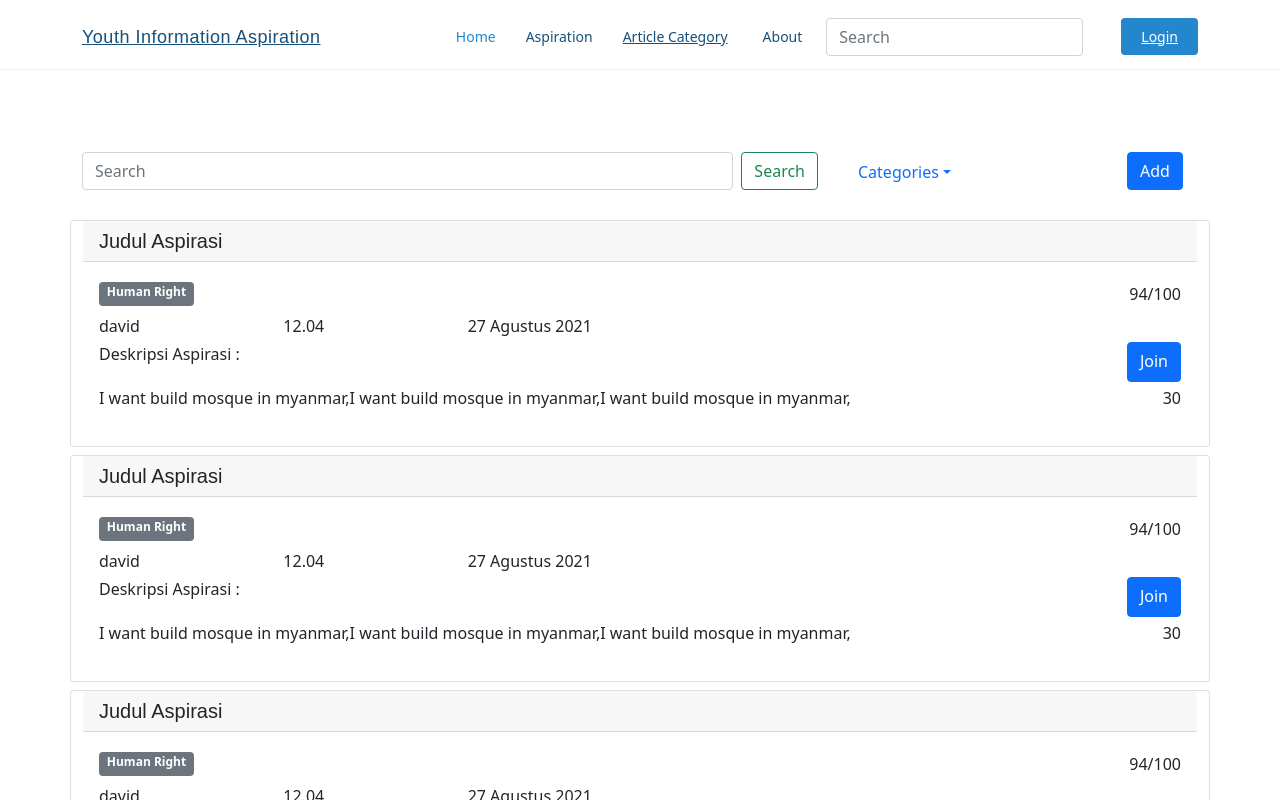
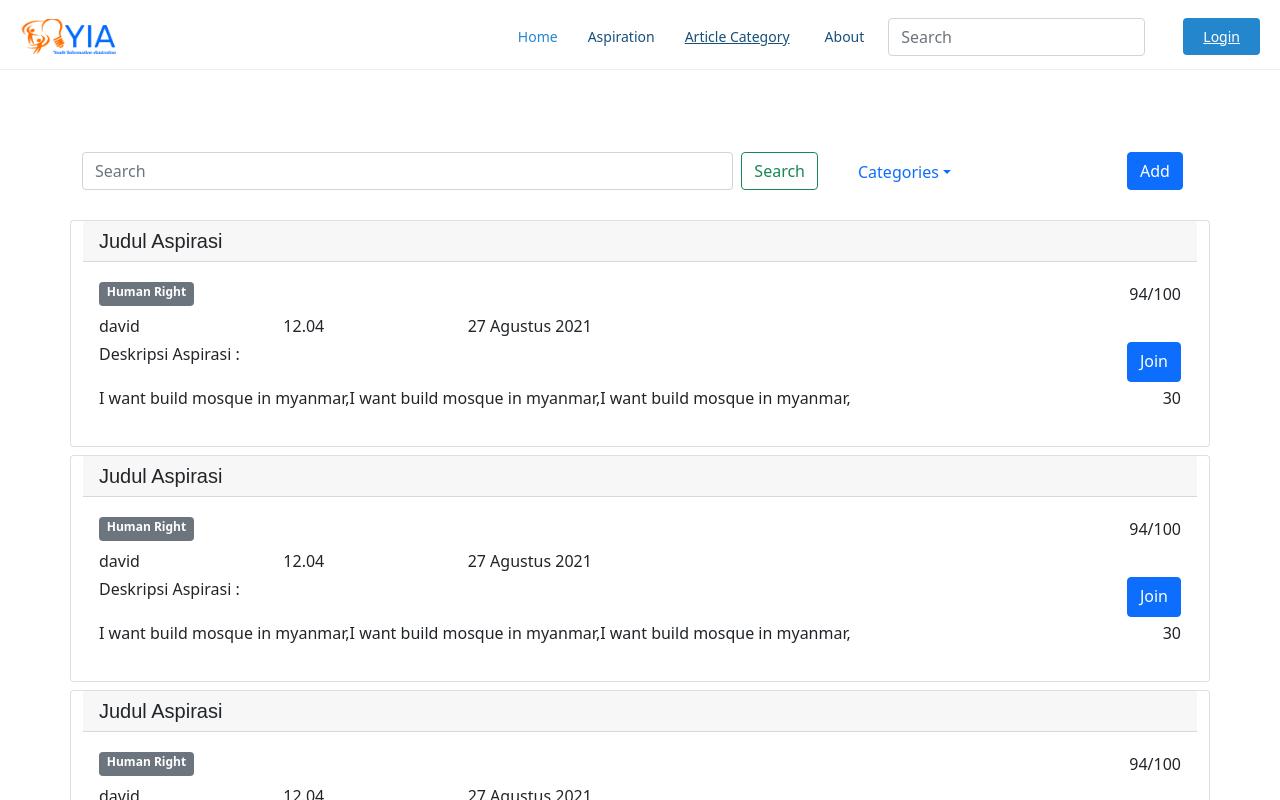
Before and after one commit to immanuel3333/Youth-Information-Aspiration-Front-End, a React (Create React App) app: page /aspiration in a window 1280 px wide. Shown: the top 800 px of the page. Built offline with nearby package versions, Linux system fonts and the light colour scheme; some icons are missing.

Commit message:
updatean

```diff
--- a/src/actions/news-action.js
+++ b/src/actions/news-action.js
@@ -5,7 +5,7 @@ export const getNews = () => async (dispatch) => {
   try {
 
     const res = await axios.get(
-      "https://ghibliapi.herokuapp.com/films",
+      "https://youth-information-aspiration.herokuapp.com/news",
       {
         headers:{
           'Content-Type': 'application/json',
--- a/src/components/card/card_news/index.js
+++ b/src/components/card/card_news/index.js
@@ -11,7 +11,7 @@ export default function CardNews(props) {
     <Col>
       <Card
         style={{
-          width: "426px",
+
           height: "350px",
           borderRadius: "",
           padding: "8px",
--- a/src/components/header/index.js
+++ b/src/components/header/index.js
@@ -1,14 +1,22 @@
 import React from "react";
+import logo from "../../assets/image/yia-logo.png";
 
 function Header() {
   return (
     <header id="header" class="fixed-top">
-      <div class="container d-flex align-items-center justify-content-between">
-        <h1 class="logo">
+      <div class="container-fluid d-flex align-items-center justify-content-between">
+        <a href="index.html" class="logo">
+          <img
+            src={logo}
+            alt=""
+            className="img-fluid"
+            style={{ height: "50px !important", width: "100px", objectFit: "cover" }}
+          />
+        </a>
+        {/* <h1 class="logo">
           <a href="/">Youth Information Aspiration</a>
-        </h1>
-        {/* <a href="index.html" class="logo">
-        <img src="assets/img/logo.png" alt="" class="img-fluid"/></a> */}
+        </h1> */}
+
         <nav id="navbar" class="navbar">
           <ul>
             <li>
--- a/src/components/list/list_news/index.js
+++ b/src/components/list/list_news/index.js
@@ -10,15 +10,21 @@ export default function ListNews() {
   const newsData = useSelector((state) => state.news);
   const { news } = newsData;
 
+  if (news.length != 0) {
+    news.length = 3;
+  } else {
+    news.length = 0;
+  }
+
   useEffect(() => {
     dispatch(getNews());
   }, [dispatch]);
 
   // const {news} = props.news;
   console.log(news);
-  if (news.length != 0) {
+  if (news.length == 3) {
     return (
-      <Row className="px-4 justify-content-between">
+      <Row className="px-4 justify-content-center d-flex">
         <h3>Some Latest Article</h3>
         {news.map((e) => {
           return <CardNews key={e.__v} {...e} />;
--- a/src/pages/loginPage/index.js
+++ b/src/pages/loginPage/index.js
@@ -3,6 +3,7 @@ import { useNavigate } from 'react-router-dom';
 import { Form, Row, Button, Col, Container } from "react-bootstrap";
 import axios from "axios";
 import { validate } from "parsleyjs";
+import Swal from "sweetalert2";
 
 
 // import YIABackground from "./assets/image/YIA-Background.png";
```
Also changed, not shown: 1 other file (tests, documents, lock files or other folders).
